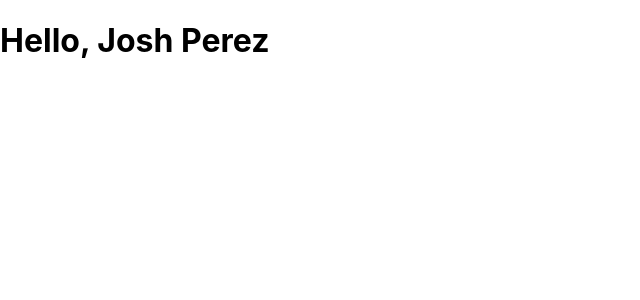
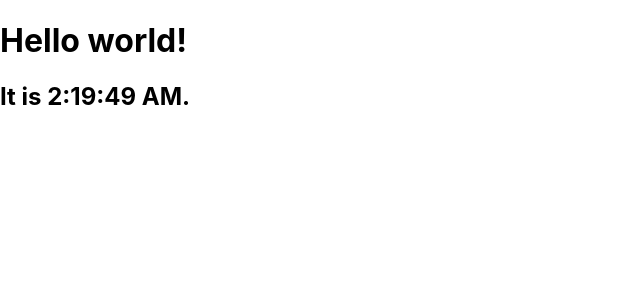
Before and after one commit to k-yamasaki-zakisan/react-introduction, a React (Create React App) app: page / in a window 1280 px wide. Shown: the top 300 px of the page, without its empty margins (0-640 px from the left). Built offline with nearby package versions, Linux system fonts and the light colour scheme.

Commit message:
[add]要素の更新

```diff
--- a/src/index.js
+++ b/src/index.js
@@ -1,4 +1,5 @@
 import React from 'react';
+import reactDom from 'react-dom';
 import ReactDOM from 'react-dom';
 import './index.css';
 // import App from './App';
@@ -12,13 +13,51 @@ import reportWebVitals from './reportWebVitals';
 //   document.getElementById('root')
 // );
 
-const name = 'Josh Perez';
-const element = <h1>Hello, {name}</h1>;
+// const name = 'Josh Perez';
+// const element = <h1>Hello, {name}</h1>;
+// ReactDOM.render(
+//   element,
+//   document.getElementById('root')
+// );
+
+function formatName(user) {
+  if (user) {
+    return user.firstName + ' ' + user.lastName;
+  }
+  return <h1>Hello, Stranger.</h1>;
+}
+
+const user = {
+  firstName: 'Harper',
+  lastName: 'Perez'
+};
+
+const element = (
+  <h1>
+    Helle, {formatName(user)}!
+    <br></br>
+    {formatName()}
+  </h1>
+);
+
 ReactDOM.render(
   element,
   document.getElementById('root')
 );
 
+function tick() {
+  const elementTime = (
+    <div>
+      <h1>Hello world!</h1>
+      <h2>It is {new Date().toLocaleTimeString()}.</h2>
+    </div>
+  );
+  reactDom.render(elementTime, document.getElementById('root'))
+}
+
+setInterval(tick, 1000)
+
+
 // If you want to start measuring performance in your app, pass a function
 // to log results (for example: reportWebVitals(console.log))
 // or send to an analytics endpoint. Learn more: https://bit.ly/CRA-vitals
```
